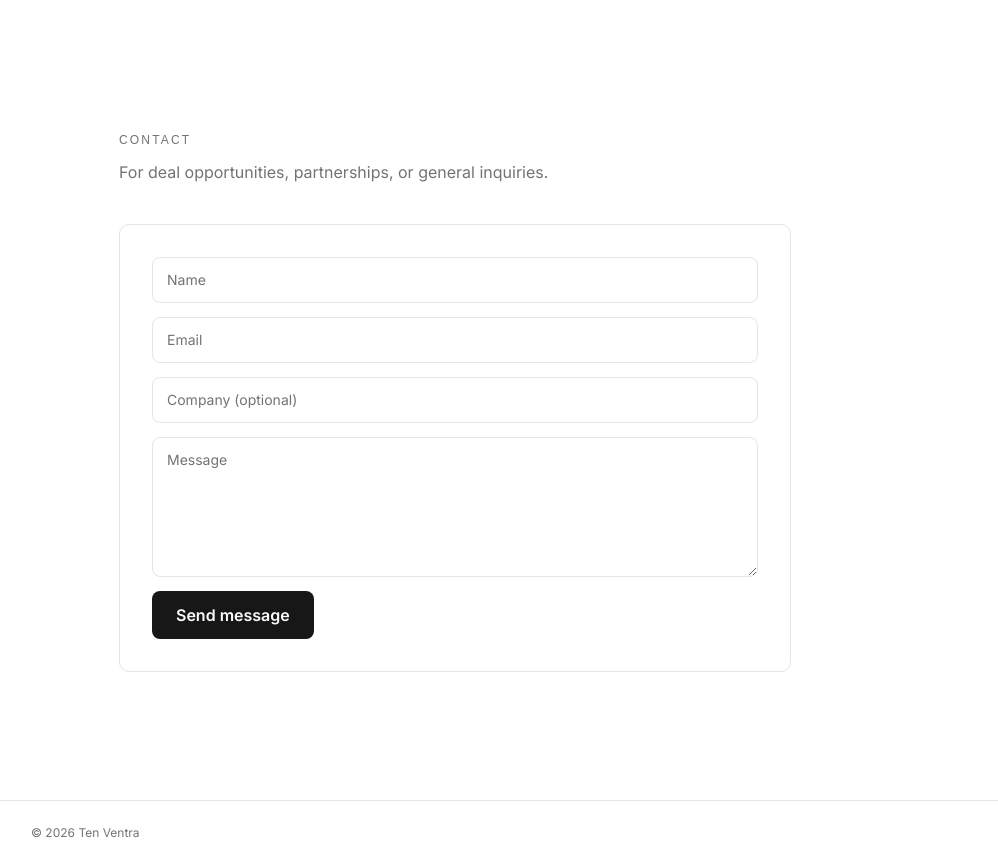
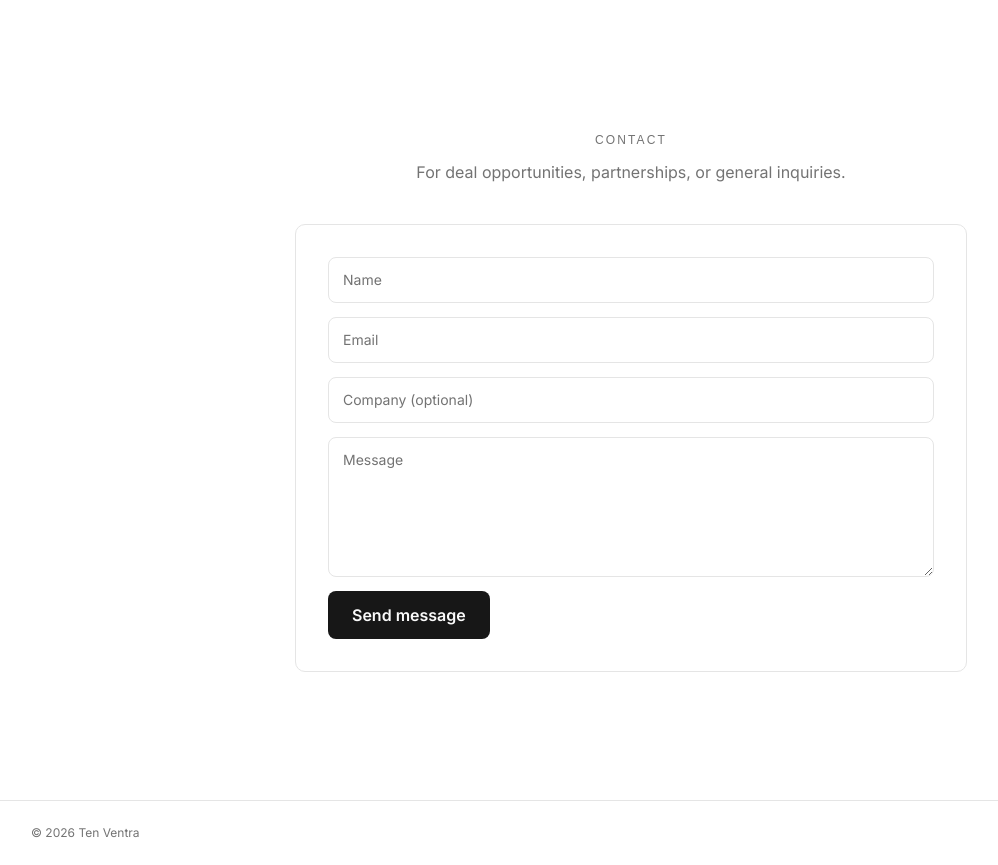
Before and after one commit to AI-RE-Consulting/ten-ventra-website, a Next.js app: page / in a window 1280 px wide. Shown: the part 1100-1965 px from the top of the page, without its empty margins (9-1007 px from the left). Built offline with nearby package versions, Linux system fonts and the light colour scheme; a web font is replaced by a local one.

Commit message:
style(contact): center the section and narrow to max-w-2xl

```diff
--- a/src/components/sections/contact.tsx
+++ b/src/components/sections/contact.tsx
@@ -8,19 +8,19 @@ export function Contact() {
       id="contact"
       className="px-6 sm:px-10 pt-12 sm:pt-16 pb-24 sm:pb-32 bg-background scroll-mt-20"
     >
-      <div className="max-w-5xl mx-auto">
+      <div className="max-w-2xl mx-auto text-center">
         <Reveal>
           <p className="font-mono text-xs uppercase tracking-[0.18em] text-muted-foreground mb-3">
             Contact
           </p>
         </Reveal>
         <Reveal delay={0.06}>
-          <p className="text-base text-muted-foreground mb-10 max-w-2xl">
+          <p className="text-base text-muted-foreground mb-10">
             {siteConfig.contact.intro}
           </p>
         </Reveal>
         <Reveal delay={0.12}>
-          <div className="border border-border rounded-lg p-6 sm:p-8 max-w-2xl">
+          <div className="border border-border rounded-lg p-6 sm:p-8 text-left">
             <ContactForm />
           </div>
         </Reveal>
```
